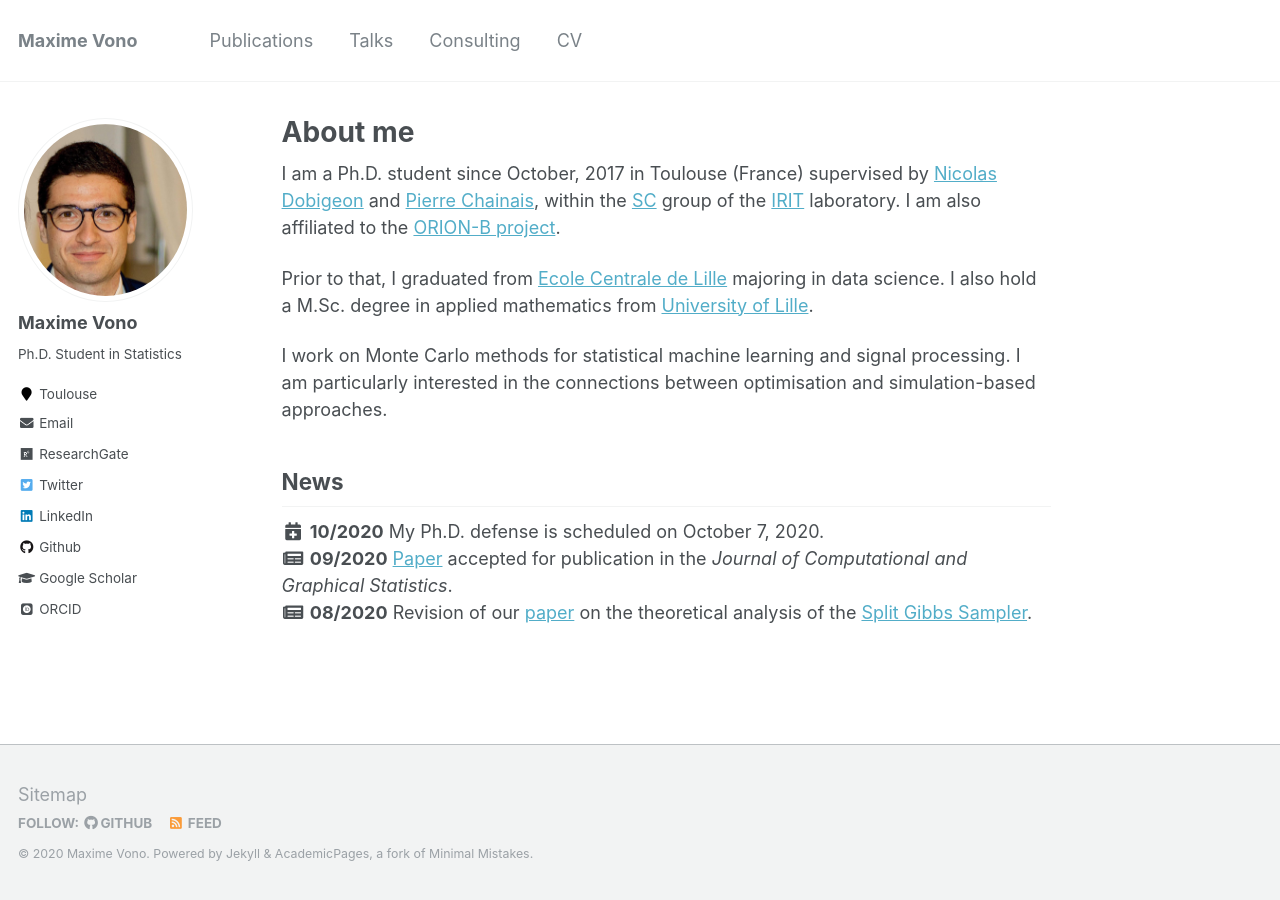
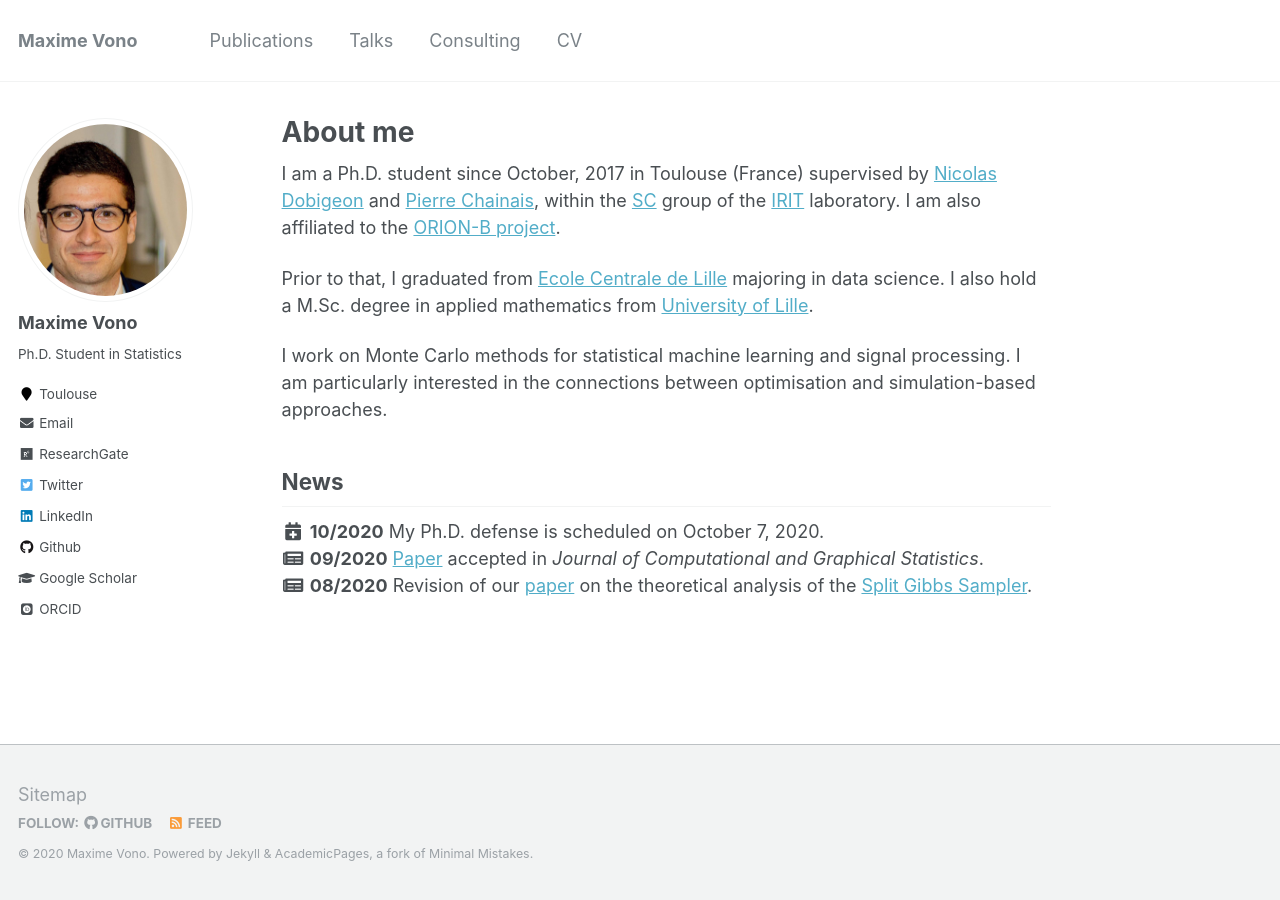
Before and after one commit to mvono/mvono.github.io, a Jekyll site: the page built from _pages/about.md, in a window 1280 px wide. Built offline with Jekyll 4.4.1, drawn with Linux system fonts in a browser that asks for light colours; some web fonts are replaced.

Commit message:
1st commit

```diff
--- a/_pages/about.md
+++ b/_pages/about.md
@@ -18,5 +18,5 @@ I work on Monte Carlo methods for statistical machine learning and signal proces
 
 ## News
 <i class="fas fa-fw fa-calendar-plus"></i> **10/2020** My Ph.D. defense is scheduled on October 7, 2020.
-<i class="fa fa-fw fa-newspaper"></i> **09/2020** [Paper](https://arxiv.org/abs/1902.05754) accepted for publication in the *Journal of Computational and Graphical Statistics*.
+<i class="fa fa-fw fa-newspaper"></i> **09/2020** [Paper](https://arxiv.org/abs/1902.05754) accepted in *Journal of Computational and Graphical Statistics*.
 <i class="fa fa-fw fa-newspaper"></i> **08/2020** Revision of our [paper](https://arxiv.org/abs/1905.11937) on the theoretical analysis of the [Split Gibbs Sampler](https://ieeexplore.ieee.org/document/8625467/").
```
Also changed, not shown: 2 other files.
